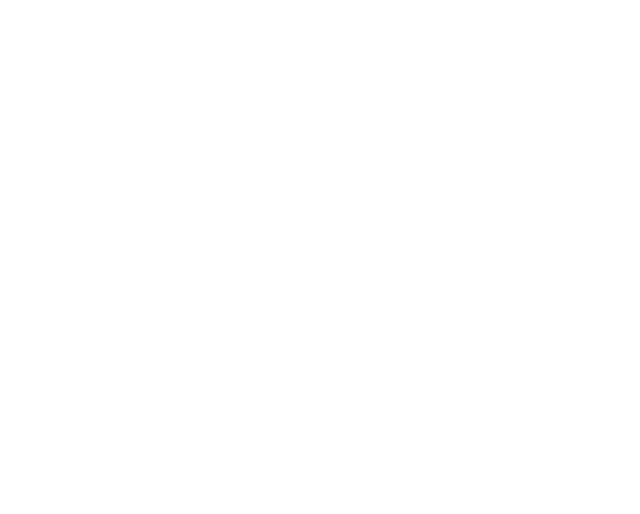
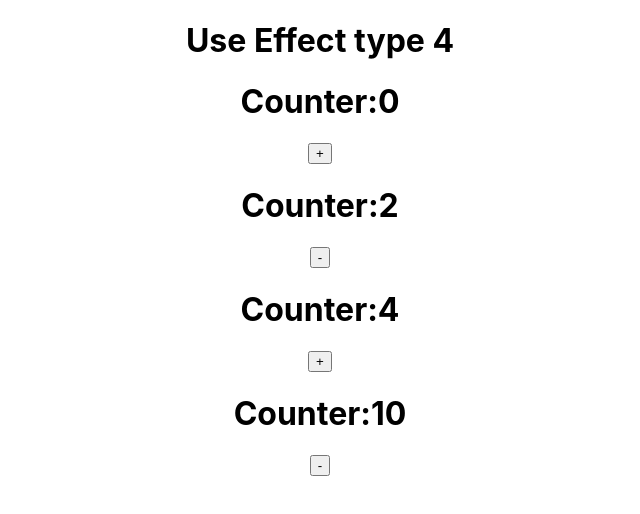
Before and after one commit to gauravrathod802/React1, a React (Create React App) app in the folder my-first-app/: page /use-effect4 in a window 1280 px wide. Before the commit this address had no page. Shown: the top 514 px of the page, without its empty margins (320-960 px from the left). Built offline with nearby package versions, Linux system fonts and the light colour scheme.

Commit message:
useEffect4

```diff
--- a/my-first-app/src/App.jsx
+++ b/my-first-app/src/App.jsx
@@ -8,6 +8,7 @@
 import UseEffect from './Components/31-10-UseEffectHook/UseEffect';
 import UseEffectTypeTwo from './Components/31-10-UseEffectHook/UseEffectTypeTwo';
 import UseEffectTypeThree from './Components/31-10-UseEffectHook/UseEffectTypeThree';
+import UseEffectFour from './Components/1-11-UseEffectType4/UseEffectFour';
 
 function App() {
     return(
@@ -21,6 +22,7 @@
                 <Route path='/use-effect' element={<UseEffect/>}/>
                 <Route path='/use-effect2' element={<UseEffectTypeTwo />}/>
                 <Route path='/use-effect3' element={<UseEffectTypeThree/>}/>
+                <Route path='/use-effect4' element={<UseEffectFour/>}/>
             </Routes>
 
         </div>
--- /dev/null
+++ b/my-first-app/src/Components/1-11-UseEffectType4/UseEffectFour.jsx
@@ -0,0 +1,39 @@
+import { useEffect, useState } from "react";
+
+function UseEffectTypeFour(){
+    const[counter,setCounter]=useState(0);
+    const[counter2,setCounter2]=useState(2);
+    const[counter3,setCounter3]=useState(4);
+    const[counter4,setCounter4]=useState(10);
+
+    function increment(){
+        setCounter((preValue)=>preValue+1);
+    }
+    function decrement(){
+        setCounter2((preValue)=>preValue-1);
+    }function increment2(){
+        setCounter3((preValue)=>preValue+4);
+    }function decrement2(){
+        setCounter4((preValue)=>preValue-5);
+    }
+
+    useEffect(()=>{
+        console.log("Use Effect type four")
+    },[counter,counter2,counter3,counter4])
+return(
+    <div>
+        <h1>Use Effect type 4</h1>
+        <h1>Counter:{counter}</h1>
+        <button onClick={increment}>+</button>
+        <h1>Counter:{counter2}</h1>
+        <button onClick={decrement}>-</button>
+        <h1>Counter:{counter3}</h1>
+        <button onClick={increment2}>+</button>
+        <h1>Counter:{counter4}</h1>
+        <button onClick={decrement2}>-</button>
+
+
+    </div>
+)
+}
+export default UseEffectTypeFour;
--- a/my-first-app/src/Components/31-10-UseEffectHook/UseEffectTypeThree.jsx
+++ b/my-first-app/src/Components/31-10-UseEffectHook/UseEffectTypeThree.jsx
@@ -20,6 +20,7 @@
 
 return(
     <div>
+        <h1>Use Effect type 3</h1>
         <h1>Counter:{counter}</h1>
         <button onClick={increment}>+</button>
         <h2>Counter2:{counter2}</h2>
--- a/my-first-app/src/Components/31-10-UseEffectHook/UseEffectTypeTwo.jsx
+++ b/my-first-app/src/Components/31-10-UseEffectHook/UseEffectTypeTwo.jsx
@@ -12,6 +12,7 @@
     },[])
     return(
         <div>
+            <h2>Use Effect type two</h2>
             <h1>Counter:{count}</h1>
             <button onClick={increment}>+</button>
         </div>
```
